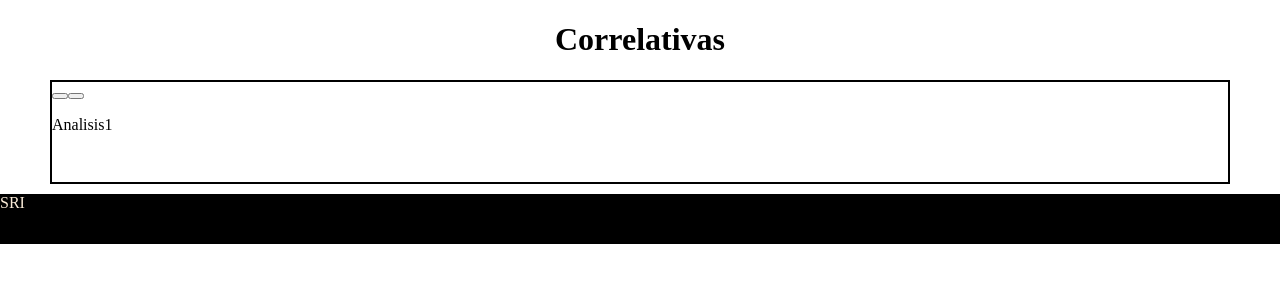
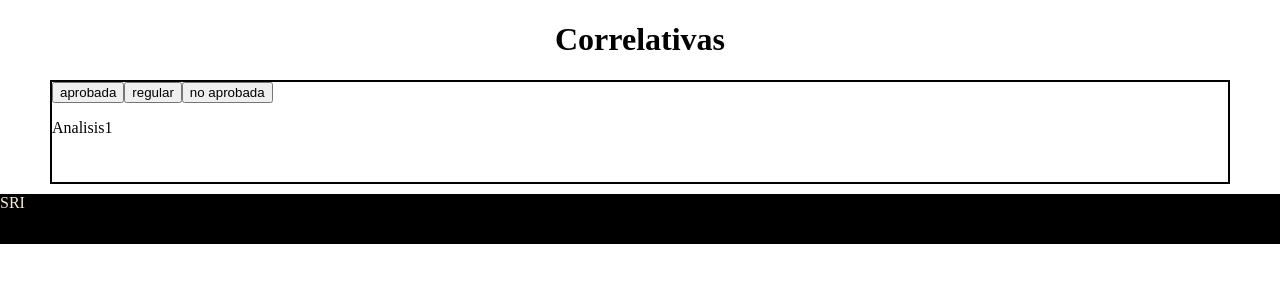
Before and after one commit to NahuelOlmos96/Correlativas, a React (Create React App) app: page / in a window 1280 px wide. Shown: the top 300 px of the page. Built offline with nearby package versions, Linux system fonts and the light colour scheme.

Commit message:
funcion cambio de backgramp

```diff
--- a/src/componentes/Analisis1.jsx
+++ b/src/componentes/Analisis1.jsx
@@ -1,15 +1,33 @@
-import React from 'react';
+import React, {useState} from 'react';
 
 export const Analisis1 = (props) =>{
 
+    const[claseMatria,setClaseMateria] = useState()
 
+    const estado = (valor)=>{
+        switch (valor){
+            case 1 :
+                setClaseMateria("aprobado");
+                break;
+            case 2 :
+                setClaseMateria("regular");
+                break;
+            case 3 :
+                setClaseMateria("noAprobado");
+                break;
+
+            }
+
+    }
 
     return(
         <div>
-            <button onClick={()=>{props.consultarEstado(1)}} ></button>
-            <button onClick={()=>{props.consultarEstado(2)}} ></button>
+            <button onClick={()=>{props.consultarEstado(1) || estado(1)}} >aprobada</button>
+            <button onClick={()=>{props.consultarEstado(2) || estado(2)}} >regular</button>
+            <button onClick={()=>{props.consultarEstado(3) || estado(3)}} >no aprobada </button>
 
-            <p>Analisis1</p>
+
+            <p className={claseMatria}>Analisis1</p>
         </div>
     );
 }
--- a/src/componentes/materias.jsx
+++ b/src/componentes/materias.jsx
@@ -1,23 +1,29 @@
-import React from 'react';
+import React,{ useState } from 'react';
 import "../estilos/estilosMatrias.css"
 import { Analisis1 } from './Analisis1';
+
+
 export const Materias = () =>{
+
+    const[claseMateria,setClaseMateria] = useState()
+
 
     const consultaEStado = (estado )=>{
 
 
-        if(estado === 1){
-            console.log(estado)
-        }else{
-            console.log("nose")
-        }
+
+
 
 
 
     }
+
+    console.log()
     return(
         <div className='contendorMaterias'>
-            <Analisis1  consultarEstado={(estado)=>consultaEStado(estado) }  />
+           <div className={claseMateria}>
+           <Analisis1  consultarEstado={(estado)=>consultaEStado(estado) }  />
+           </div>
 
         </div>
     );
--- a/src/estilos/estilosMatrias.css
+++ b/src/estilos/estilosMatrias.css
@@ -4,3 +4,15 @@
     min-height: 100px;
     border: solid 2px black;
 }
+
+.aprobado{
+    background-color: red;
+}
+
+.regular{
+    background-color:blue ;
+}
+
+.noAprobado{
+    background-color: rgb(255, 255, 255);
+}
```
